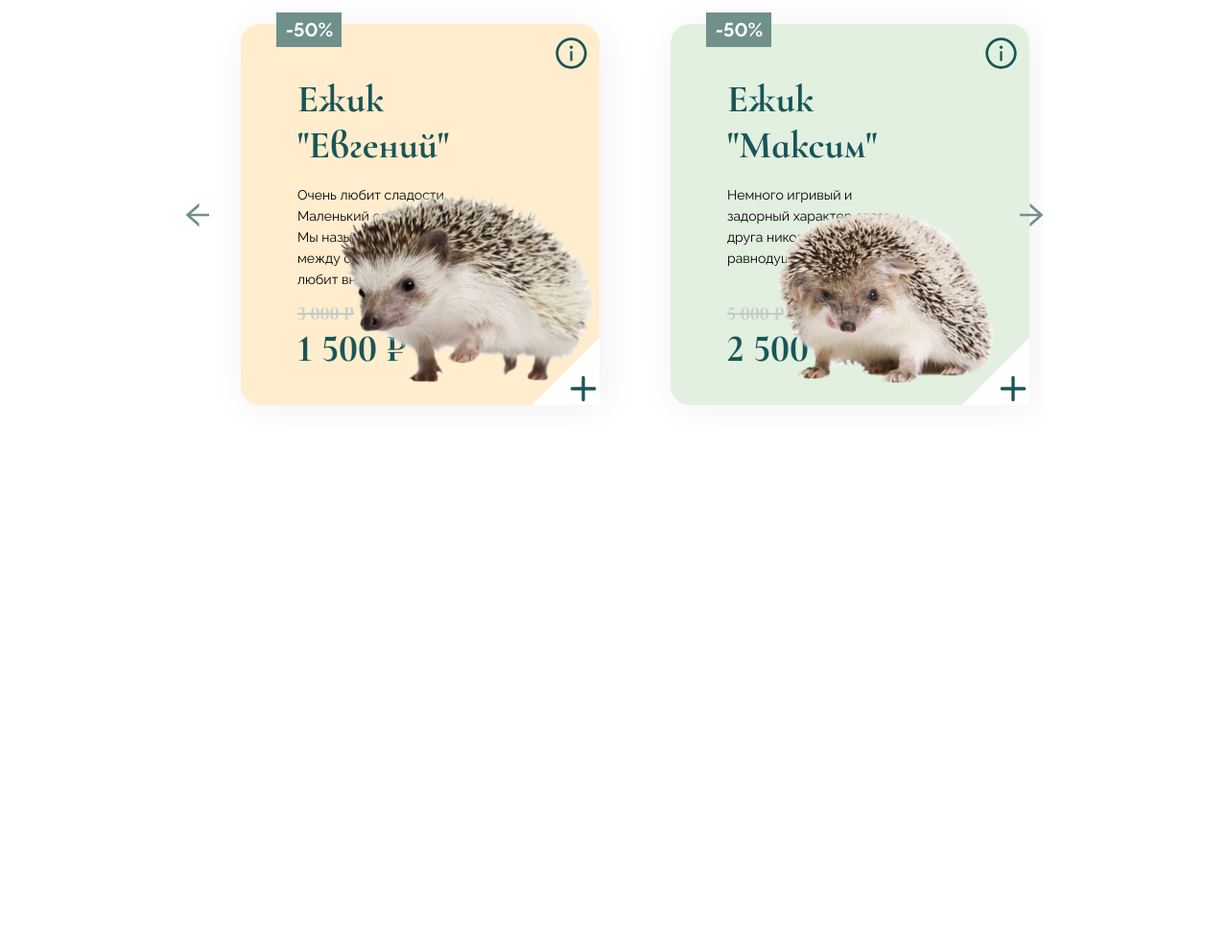
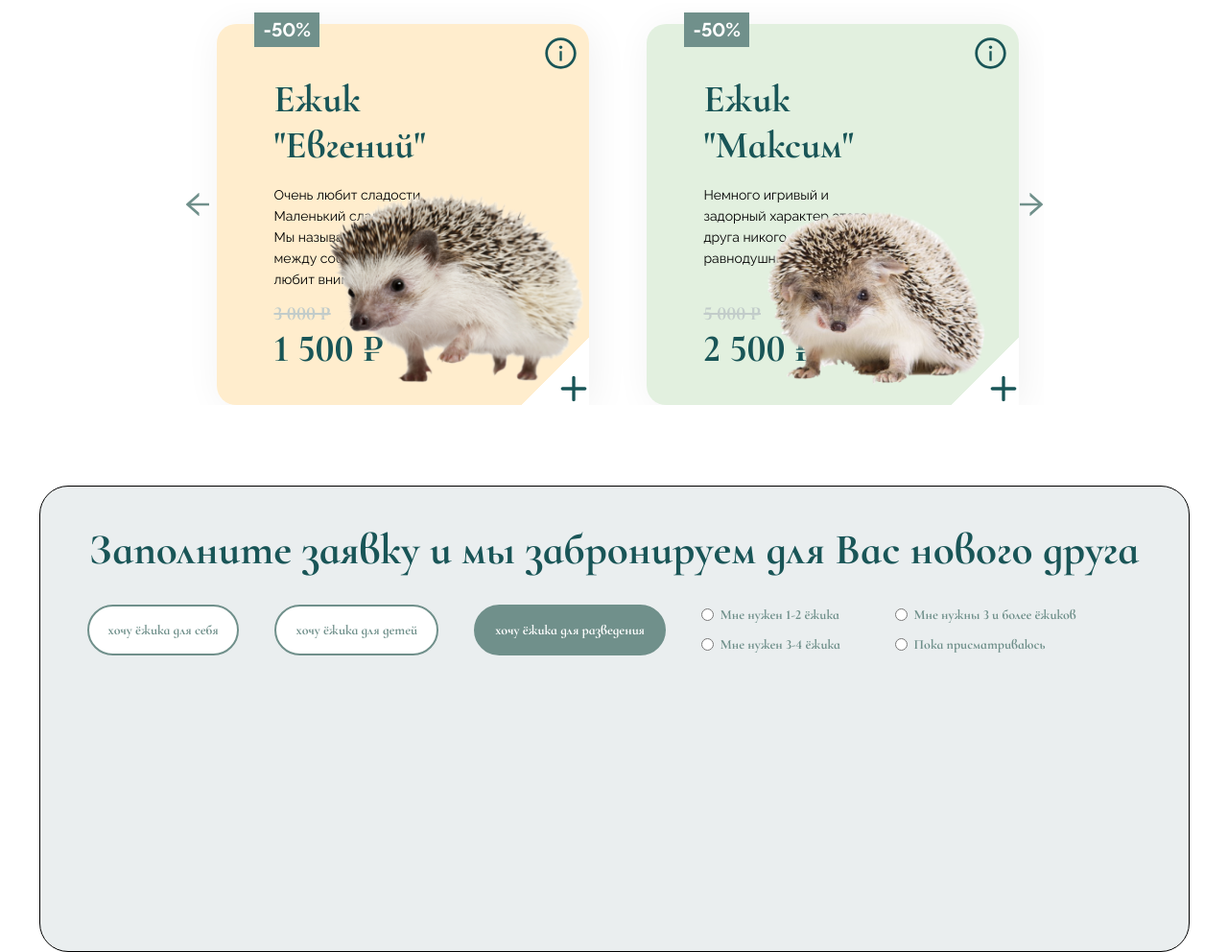
Before and after one commit to ekziman/Hedgehog, a plain HTML site: page index.html in a window 1280 px wide. Shown: the part 977-1969 px from the top of the page at 96% size. Before the commit the page ends 1421 px from the top, so only its background shows below. Drawn offline with Linux system fonts and the light colour scheme.

Commit message:
callback form start

```diff
--- a/css/style.css
+++ b/css/style.css
@@ -295,13 +295,14 @@ body {
 }
 
 .card__wrapper {
-    width: 100%;
+    width: 99%;
     margin: auto;
-    padding: 22px;
+    padding-top: 22px;
 }
 .cards {
     display: flex;
     align-items: center;
+    justify-content: center;
 }
 .card {
     position: relative;
@@ -311,7 +312,7 @@ body {
     border-radius: 20px 20px 0px 20px;
     display: flex;
     background:linear-gradient(-45deg, transparent 50px, #FFEDCD 0);
-    margin: 0px 37px;
+    margin: 0px 30px;
 }
 .card:nth-child(2) {
     background:linear-gradient(-45deg, transparent 50px, #E2F0DF 0);
@@ -504,3 +505,89 @@ body {
     width: 24px;
     height: 24px;
 }
+
+.callback {
+    width: 1197px;
+    height: 484px;
+    margin: auto;
+    margin-top: 84px;
+    border: 1px solid #000;
+    background: #EAEEEF;
+    border-radius: 30px;
+}
+.callback h2{
+    font-weight: 700;
+    font-size: 45px;
+    line-height: 54px;
+    color: #195557;
+    text-align: center;
+    margin-top: 39px;
+}
+
+.callback .form__radio-btn {
+    width: 1035px;
+    display: flex;
+    align-items: center;
+    margin-top: 30px;
+    margin-left: 49px;
+}
+.callback .form__radio-btn .btn {
+    display: flex;
+    align-items: center;
+    margin-right: 37px;
+}
+.callback .form__radio-btn .btn input {
+    display: none;
+}
+.callback .form__radio-btn .btn label {
+    display: flex;
+    align-items: center;
+    height: 49px;
+    background: #FFFFFF;
+    border: 2px solid #70908B;
+    border-radius: 61px;
+    cursor: pointer;
+    padding: 0 20px;
+}
+.callback .form__radio-btn .btn label p{
+    font-weight: 700;
+    font-size: 14px;
+    line-height: 17px;
+    color: #70908B;
+}
+.callback .form__radio-btn .btn input[type=radio]:checked + label {
+    background: #70908B;
+    color: #fff;
+}
+.callback .form__radio-btn .btn input[type=radio]:checked + label p{
+    color: #fff;
+}
+.callback .form__radio-btn .btn label:hover {
+    background: linear-gradient(90.14deg, #B0D3CE -2.41%, #FFEDCE 99.79%);
+}
+.callback .form__radio-btn .btn label:hover p{
+	color: #195557;
+}
+
+.callback .form__radio-btn .radio_button {
+    width: 391px;
+    height: 49px;
+    display: flex;
+    align-items: center;
+    justify-content: space-between;
+    flex-wrap: wrap;
+}
+.callback .form__radio-btn .radio_button .radio-btn {
+    display: flex;
+    margin-bottom: 14px;
+}
+.callback .form__radio-btn .radio_button .radio-btn input{
+    margin-right: 7px;
+    background: #000;
+}
+.callback .form__radio-btn .radio_button .radio-btn label{
+    font-weight: 700;
+    font-size: 14px;
+    line-height: 17px;
+    color: #70908B;
+}
--- a/index.html
+++ b/index.html
@@ -239,6 +239,52 @@
             </div>
         </div>
 
+        <form class="callback">
+            <h2>Заполните заявку и мы забронируем для Вас нового друга</h2>
+
+            <div class="form__radio-btn">
+                <div class="btn">
+                    <input id="btn-1" type="radio" name="btn" value="1" checked>
+                    <label for="btn-1"><p>хочу ёжика для себя</p></label>
+                </div>
+                <div class="btn">
+                    <input id="btn-2" type="radio" name="btn" value="2" checked>
+                    <label for="btn-2"><p>хочу ёжика для детей</p></label>
+                </div>
+                <div class="btn">
+                    <input id="btn-3" type="radio" name="btn" value="3" checked>
+                    <label for="btn-3"><p>хочу ёжика для разведения</p></label>
+                </div>
+
+                <div class="radio_button">
+                    <div class="radio_group-1">
+                        <div class="radio-btn">
+                            <input id="radio-1" type="radio" name="radio" value="1">
+                            <label for="radio-1"><p>Мне нужен 1-2 ёжика</p></label>
+                        </div>
+                        <div class="radio-btn">
+                            <input id="radio-2" type="radio" name="radio" value="2">
+                            <label for="radio-2"><p>Мне нужен 3-4 ёжика</p></label>
+                        </div>
+                    </div>
+
+                    <div class="radio_group-2">
+                        <div class="radio-btn">
+                            <input id="radio-3" type="radio" name="radio" value="3">
+                            <label for="radio-3"><p>Мне нужны 3 и более ёжиков</p></label>
+                        </div>
+                        <div class="radio-btn">
+                            <input id="radio-4" type="radio" name="radio" value="4">
+                            <label for="radio-4"><p>Пока присматриваюсь</p></label>
+                        </div>
+                    </div>
+                </div>
+
+            </div>
+
+
+        </form>
+
     </div>
 </body>
 <script src="js/swiper-bundle.min.js"></script>
```
